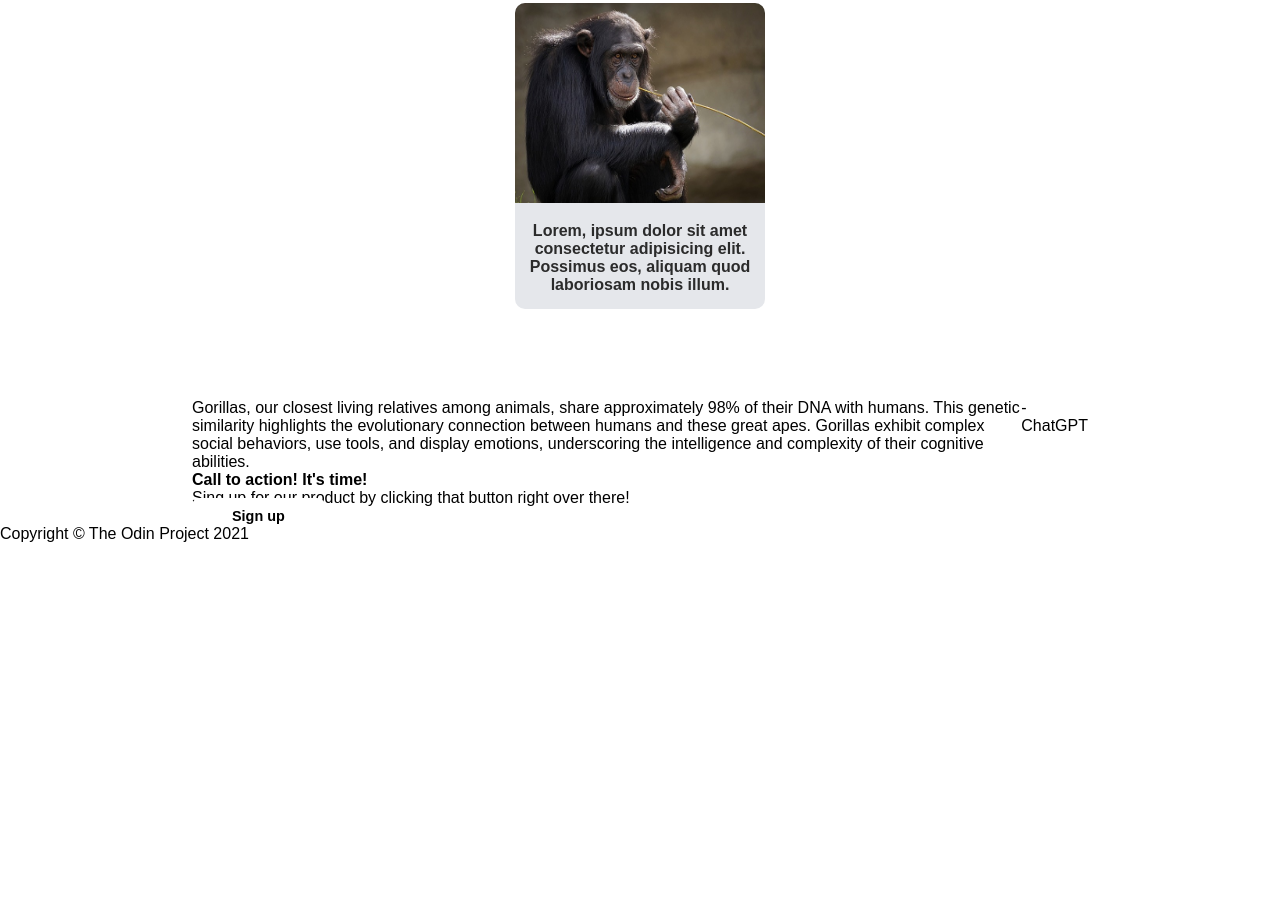
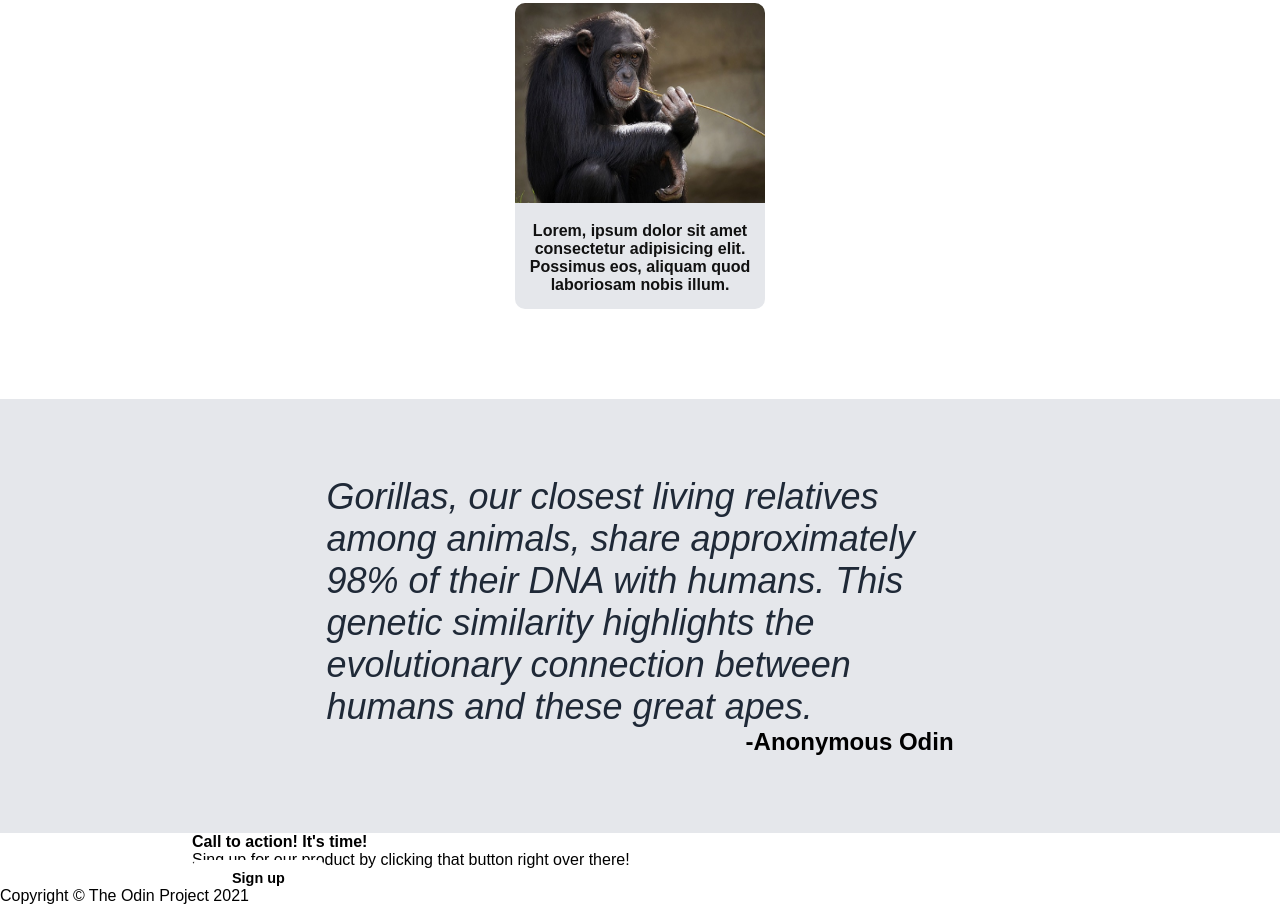
Before and after one commit to cjroma0199/odin-landing-page, a plain HTML site: page index.html in a window 1280 px wide. Shown: the part 1025-1930 px from the top of the page. Before the commit the page ends 1568 px from the top, so only its background shows below. Drawn offline with Linux system fonts and the light colour scheme.

Commit message:
finish quote section

```diff
--- a/index.html
+++ b/index.html
@@ -81,15 +81,15 @@
         </div>
       </div>
       <div class="section" id="two">
-        <div class="trivia">
-          Gorillas, our closest living relatives among animals, share
-          approximately 98% of their DNA with humans. This genetic similarity
-          highlights the evolutionary connection between humans and these great
-          apes. Gorillas exhibit complex social behaviors, use tools, and
-          display emotions, underscoring the intelligence and complexity of
-          their cognitive abilities.
+        <div class="quote">
+          <div class="trivia">
+            Gorillas, our closest living relatives among animals, share
+            approximately 98% of their DNA with humans. This genetic similarity
+            highlights the evolutionary connection between humans and these
+            great apes.
+          </div>
+          <div class="by">-Anonymous Odin</div>
         </div>
-        <div class="by">-ChatGPT</div>
       </div>
       <div class="section" id="three">
         <div class="call-to-action">
--- a/style.css
+++ b/style.css
@@ -132,6 +132,33 @@ img {
 
 .card p {
   margin: 15px 0;
-  color: rgb(43, 43, 43);
+  color: rgb(17, 17, 17);
   font-weight: 600;
 }
+
+#two {
+  display: flex;
+  background: #e5e7eb;
+  align-items: center;
+  justify-content: center;
+  width: 100%;
+  padding: 6% 15%;
+}
+
+#two .quote {
+  width: 70%;
+  display: flex;
+  flex-direction: column;
+}
+#two .trivia {
+  font-size: 36px;
+  font-style: italic;
+  font-weight: 100;
+  width: 100%;
+  color: #1f2937;
+}
+#two .by {
+  font-weight: 900;
+  font-size: 1.5em;
+  align-self: flex-end;
+}
```
